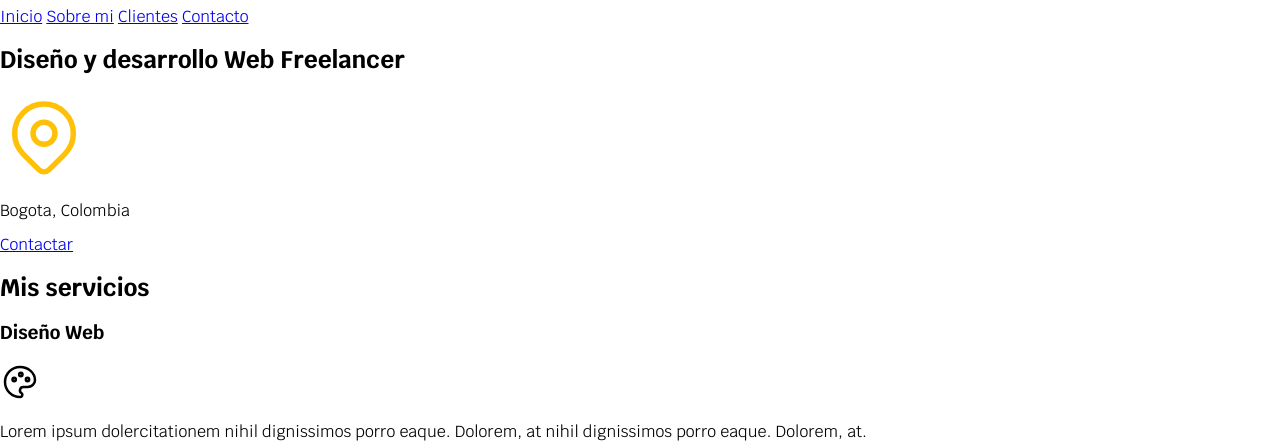
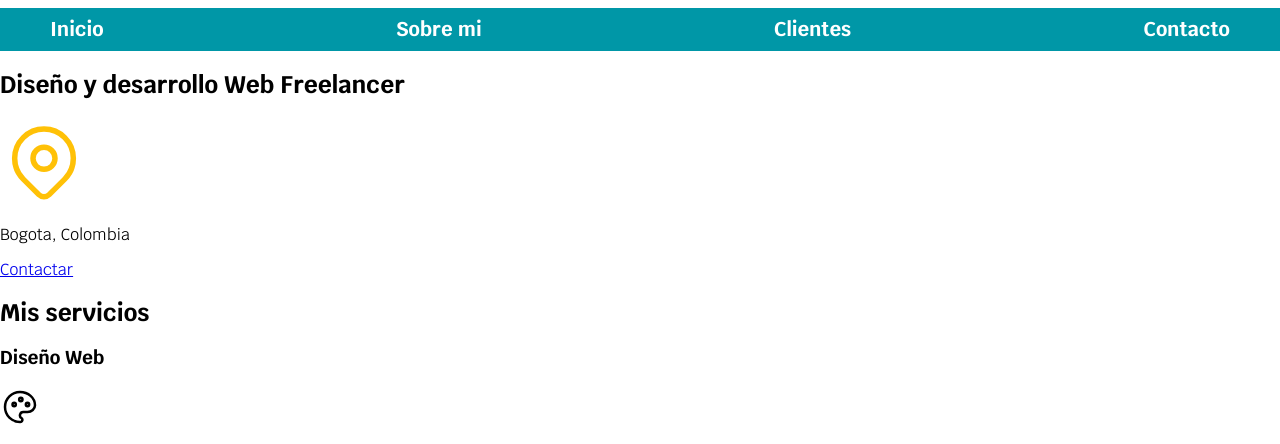
Before and after one commit to DavSanc/proyectowb, a plain HTML site: page index.html in a window 1280 px wide. Shown: the part 87-531 px from the top of the page. Drawn offline with Linux system fonts and the light colour scheme.

Commit message:
Se finaliza barra de navegacion, usando seudo clases :hover

```diff
--- a/css/style.css
+++ b/css/style.css
@@ -13,6 +13,7 @@ html{
 body{
     font-size: 16px; /* 1rem = 10px */
     font-family: "Krub", sans-serif;
+
 }
 
 .titulo {
@@ -24,4 +25,35 @@ body{
 
 .titulo span{
     font-size: 2rem;
+
 }
+
+.contenedor {
+   width: 120rem;
+   margin: 0 auto;
+}
+
+.nav-bg{
+    background-color: var(--secundario);
+
+}
+
+
+.navegacion-principal {
+
+    display: flex;
+    justify-content: space-between;
+}
+
+.navegacion-principal a {
+    color: var(--blanco);
+    text-decoration: none;
+    font-size: 2rem;
+    font-weight: 700;
+    padding: 1rem;
+}
+
+.navegacion-principal a:hover {
+    background-color: var(--primario);
+    color: var(--oscuro);
+}
--- a/index.html
+++ b/index.html
@@ -15,20 +15,19 @@
 </head>
 <body>
     <header>
-
-        <h1 class="titulo">David Sanchez <span>Desarrollador</span></h1>
-
+        <h1 class="titulo">David Sanchez
+        <span>Desarrollador</span></h1>
     </header>
 
-    <nav>
-        <a href="#">Inicio</a>
-        <a href="#">Sobre mi</a>
-        <a href="#">Clientes</a>
-        <a href="#">Contacto</a>
 
-
-    </nav>
-
+    <div class="nav-bg">
+        <nav class="navegacion-principal contenedor">
+            <a href="#">Inicio</a>
+            <a href="#">Sobre mi</a>
+            <a href="#">Clientes</a>
+            <a href="#">Contacto</a>
+        </nav>
+    </div>
 
 
 
```
Also changed, not shown: 1 other file.
